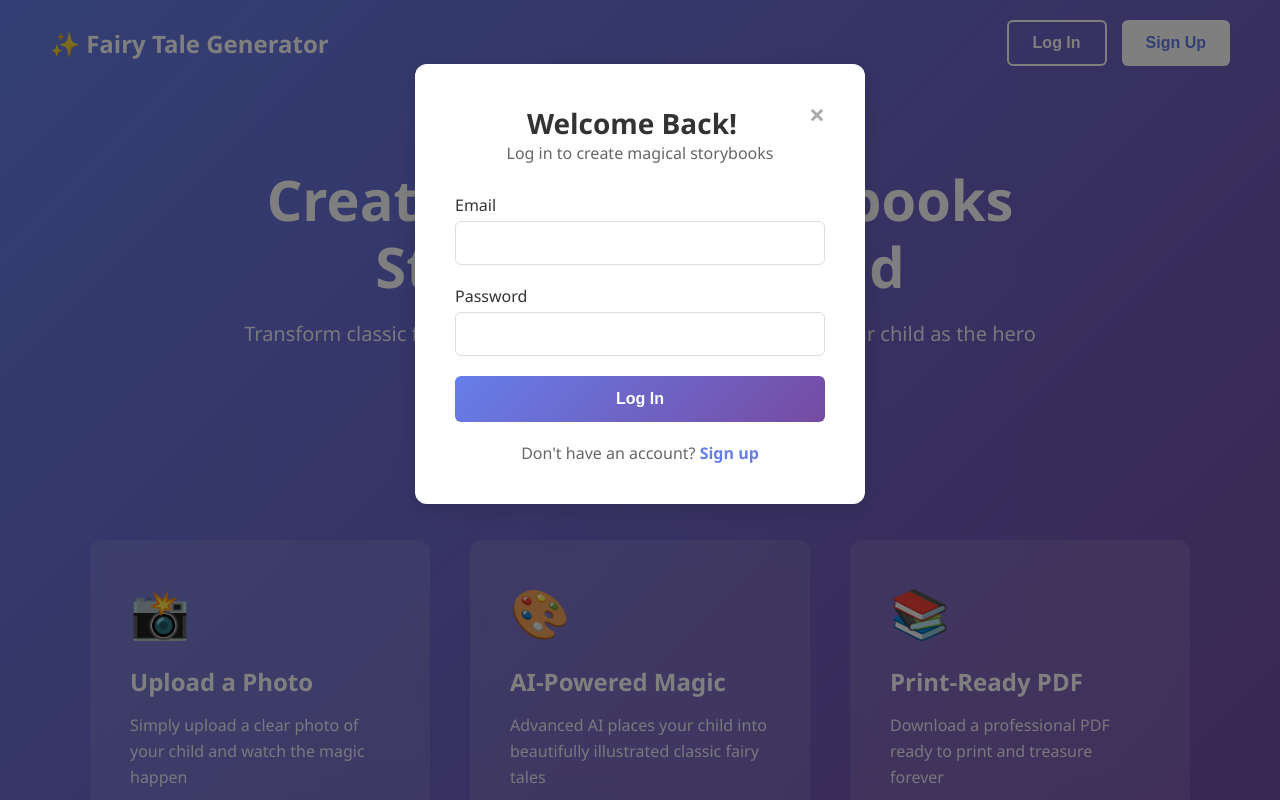
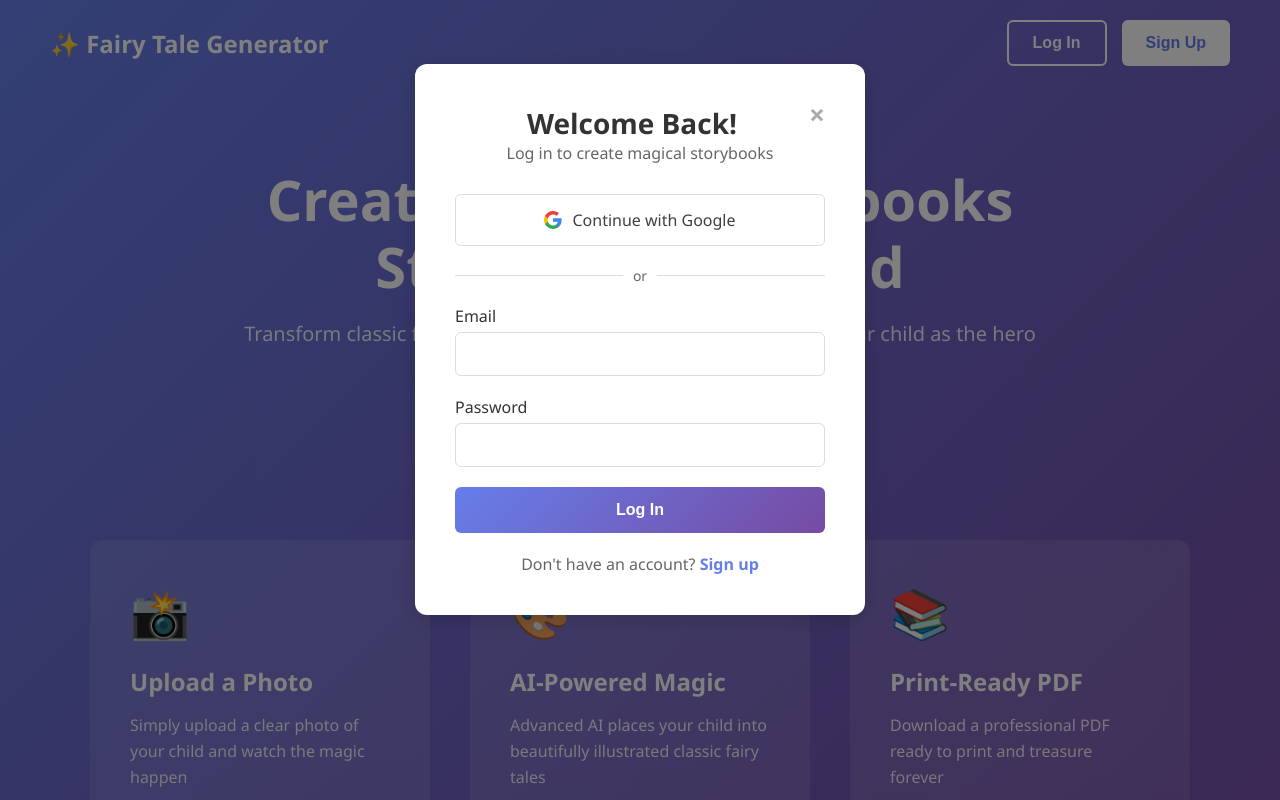
Before and after one commit to mweiner8/Fairytale-v0.5, a Flask app: page / in a window 1280 px wide, after a click on "Log In". Run offline with Flask 3, Linux system fonts and the light colour scheme; some libraries are stand-ins or nearby versions.

Commit message:
OAuth Login is now enabled!

```diff
--- a/app.py
+++ b/app.py
@@ -34,10 +34,6 @@ logger = logging.getLogger(__name__)
 from database import init_db
 import db_utils
 
-from cloudinary_utils import init_cloudinary
-init_cloudinary()
-logger.info("✅ Cloudinary initialized")
-
 # Import blueprints
 from auth import auth_bp
 from dashboard import dashboard_bp
@@ -68,6 +64,16 @@ login_manager = LoginManager()
 login_manager.init_app(app)
 login_manager.login_view = None
 login_manager.login_message = None
+
+# Initialize Cloudinary
+from cloudinary_utils import init_cloudinary
+init_cloudinary()
+logger.info("✅ Cloudinary initialized")
+
+# Initialize OAuth
+from oauth_config import init_oauth
+init_oauth(app)
+logger.info("✅ OAuth initialized")
 
 
 @login_manager.user_loader
--- a/auth.py
+++ b/auth.py
@@ -3,6 +3,7 @@ Authentication routes and helpers
 """
 import re
 import time
+import os
 from flask import Blueprint, request, jsonify, session, redirect, url_for
 from flask_login import login_user, logout_user, login_required, current_user
 from werkzeug.security import generate_password_hash, check_password_hash
@@ -10,6 +11,7 @@ from database import db
 from models import User
 import logging
 from threading import Lock
+from oauth_config import oauth
 
 logger = logging.getLogger(__name__)
 
@@ -194,7 +196,7 @@ def login():
 @auth_bp.route('/api/auth/logout', methods=['POST'])
 @login_required
 def logout():
-    """Logout user — returns JSON for API calls, redirects for browser forms."""
+    """Logout user – returns JSON for API calls, redirects for browser forms."""
     try:
         user_email = current_user.email
         logout_user()
@@ -239,3 +241,81 @@ def check_auth():
         }), 200
     else:
         return jsonify({'authenticated': False}), 200
+
+
+# ============= Google OAuth Routes =============
+
+@auth_bp.route('/api/auth/google/login')
+def google_login():
+    """Initiate Google OAuth login"""
+    try:
+        redirect_uri = url_for('auth.google_callback', _external=True)
+        return oauth.google.authorize_redirect(redirect_uri)
+    except Exception as e:
+        logger.error(f"Google login initiation error: {e}", exc_info=True)
+        return redirect('/?error=oauth_failed')
+
+
+@auth_bp.route('/api/auth/google/callback')
+def google_callback():
+    """Handle Google OAuth callback"""
+    try:
+        # Get the OAuth token
+        token = oauth.google.authorize_access_token()
+
+        # Get user info from Google
+        user_info = token.get('userinfo')
+
+        if not user_info:
+            logger.error("No user info received from Google")
+            return redirect('/?error=oauth_failed')
+
+        email = user_info.get('email')
+        name = user_info.get('name')
+        google_id = user_info.get('sub')
+
+        if not email:
+            logger.error("No email received from Google")
+            return redirect('/?error=oauth_failed')
+
+        # Normalize email
+        email = email.strip().lower()
+
+        # Check if user exists
+        user = db.session.query(User).filter_by(email=email).first()
+
+        if user:
+            # User exists - check if they're linking accounts
+            if user.oauth_provider is None and user.password_hash:
+                # User registered with email/password, now linking Google
+                user.oauth_provider = 'google'
+                db.session.commit()
+                logger.info(f"Linked Google account to existing user: {email}")
+            elif user.oauth_provider == 'google':
+                # User already uses Google OAuth
+                logger.info(f"Existing Google user logged in: {email}")
+            else:
+                # User has a different OAuth provider (future-proofing)
+                logger.warning(f"User {email} tried to login with Google but has provider: {user.oauth_provider}")
+        else:
+            # Create new user
+            user = User(
+                email=email,
+                name=name or email.split('@')[0],
+                password_hash=None,
+                oauth_provider='google'
+            )
+            db.session.add(user)
+            db.session.commit()
+            logger.info(f"New user created via Google OAuth: {email}")
+
+        # Log the user in
+        login_user(user, remember=False, duration=None)
+
+        # Redirect to dashboard
+        return redirect('/dashboard')
+
+    except Exception as e:
+        db.session.rollback()
+        logger.error(f"Google OAuth callback error: {e}", exc_info=True)
+        return redirect('/?error=oauth_failed')
--- a/requirements.txt
+++ b/requirements.txt
@@ -22,3 +22,4 @@ sqlalchemy
 gevent
 gevent-websocket
 cloudinary
+authlib
--- a/templates/auth_modals.html
+++ b/templates/auth_modals.html
@@ -6,6 +6,21 @@
         <span class="close" onclick="closeModal('loginModal')">&times;</span>
         <h2>Welcome Back!</h2>
         <p class="modal-subtitle">Log in to create magical storybooks</p>
+
+        <!-- Google OAuth Button -->
+        <a href="/api/auth/google/login" class="btn-google">
+            <svg width="18" height="18" viewBox="0 0 18 18" style="margin-right: 10px;">
+                <path fill="#4285F4" d="M17.64 9.2c0-.637-.057-1.251-.164-1.84H9v3.481h4.844c-.209 1.125-.843 2.078-1.796 2.717v2.258h2.908c1.702-1.567 2.684-3.874 2.684-6.615z"/>
+                <path fill="#34A853" d="M9 18c2.43 0 4.467-.806 5.956-2.18l-2.908-2.259c-.806.54-1.837.86-3.048.86-2.344 0-4.328-1.584-5.036-3.711H.957v2.332C2.438 15.983 5.482 18 9 18z"/>
+                <path fill="#FBBC05" d="M3.964 10.71c-.18-.54-.282-1.117-.282-1.71s.102-1.17.282-1.71V4.958H.957C.347 6.173 0 7.548 0 9s.348 2.827.957 4.042l3.007-2.332z"/>
+                <path fill="#EA4335" d="M9 3.58c1.321 0 2.508.454 3.44 1.345l2.582-2.58C13.463.891 11.426 0 9 0 5.482 0 2.438 2.017.957 4.958L3.964 7.29C4.672 5.163 6.656 3.58 9 3.58z"/>
+            </svg>
+            Continue with Google
+        </a>
+
+        <div class="divider">
+            <span>or</span>
+        </div>
 
         <form id="loginForm">
             <div class="form-group">
@@ -36,6 +51,21 @@
         <span class="close" onclick="closeModal('registerModal')">&times;</span>
         <h2>Create Your Account</h2>
         <p class="modal-subtitle">Start creating personalized fairy tales</p>
+
+        <!-- Google OAuth Button -->
+        <a href="/api/auth/google/login" class="btn-google">
+            <svg width="18" height="18" viewBox="0 0 18 18" style="margin-right: 10px;">
+                <path fill="#4285F4" d="M17.64 9.2c0-.637-.057-1.251-.164-1.84H9v3.481h4.844c-.209 1.125-.843 2.078-1.796 2.717v2.258h2.908c1.702-1.567 2.684-3.874 2.684-6.615z"/>
+                <path fill="#34A853" d="M9 18c2.43 0 4.467-.806 5.956-2.18l-2.908-2.259c-.806.54-1.837.86-3.048.86-2.344 0-4.328-1.584-5.036-3.711H.957v2.332C2.438 15.983 5.482 18 9 18z"/>
+                <path fill="#FBBC05" d="M3.964 10.71c-.18-.54-.282-1.117-.282-1.71s.102-1.17.282-1.71V4.958H.957C.347 6.173 0 7.548 0 9s.348 2.827.957 4.042l3.007-2.332z"/>
+                <path fill="#EA4335" d="M9 3.58c1.321 0 2.508.454 3.44 1.345l2.582-2.58C13.463.891 11.426 0 9 0 5.482 0 2.438 2.017.957 4.958L3.964 7.29C4.672 5.163 6.656 3.58 9 3.58z"/>
+            </svg>
+            Continue with Google
+        </a>
+
+        <div class="divider">
+            <span>or</span>
+        </div>
 
         <form id="registerForm">
             <div class="form-group">
@@ -132,6 +162,50 @@
 .close:hover,
 .close:focus {
     color: #000;
+}
+
+/* Google OAuth Button */
+.btn-google {
+    display: flex;
+    align-items: center;
+    justify-content: center;
+    width: 100%;
+    padding: 14px;
+    background: white;
+    border: 1px solid #dadce0;
+    border-radius: 6px;
+    color: #3c4043;
+    font-size: 16px;
+    font-weight: 500;
+    cursor: pointer;
+    transition: background-color 0.2s, box-shadow 0.2s;
+    text-decoration: none;
+    margin-bottom: 20px;
+}
+
+.btn-google:hover {
+    background: #f8f9fa;
+    box-shadow: 0 1px 3px rgba(0, 0, 0, 0.1);
+}
+
+/* Divider */
+.divider {
+    display: flex;
+    align-items: center;
+    margin: 20px 0;
+    color: #666;
+    font-size: 14px;
+}
+
+.divider::before,
+.divider::after {
+    content: '';
+    flex: 1;
+    border-bottom: 1px solid #ddd;
+}
+
+.divider span {
+    padding: 0 10px;
 }
 
 .form-group {
@@ -247,6 +321,22 @@ window.onclick = function(event) {
     }
 }
 
+// Check for OAuth errors in URL
+window.addEventListener('DOMContentLoaded', () => {
+    const urlParams = new URLSearchParams(window.location.search);
+    const error = urlParams.get('error');
+
+    if (error === 'oauth_failed') {
+        openModal('loginModal');
+        const errorDiv = document.getElementById('loginError');
+        errorDiv.textContent = 'Google login failed. Please try again or use email/password.';
+        errorDiv.style.display = 'block';
+
+        // Clear error from URL
+        window.history.replaceState({}, document.title, window.location.pathname);
+    }
+});
+
 // Login Form Handler
 document.getElementById('loginForm').addEventListener('submit', async (e) => {
     e.preventDefault();
```
Also changed, not shown: config.py (+7 -0 lines), oauth_config.py (added, +33 -0 lines).
